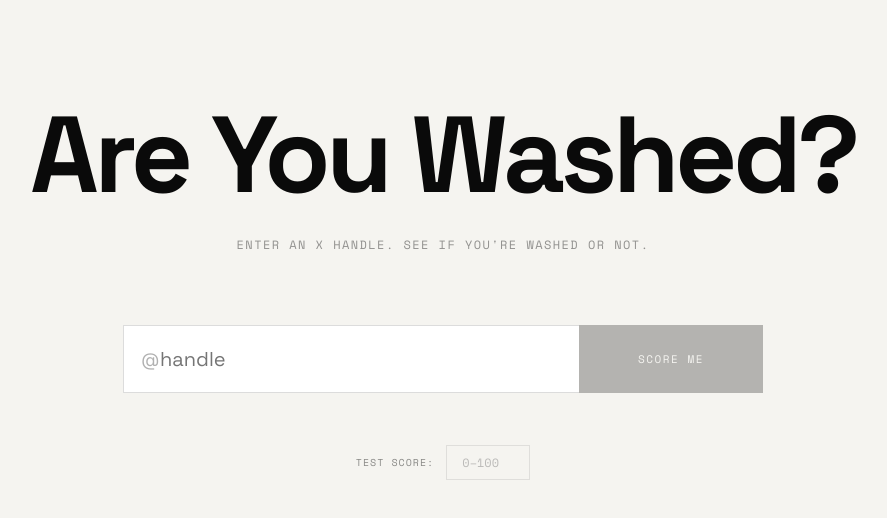
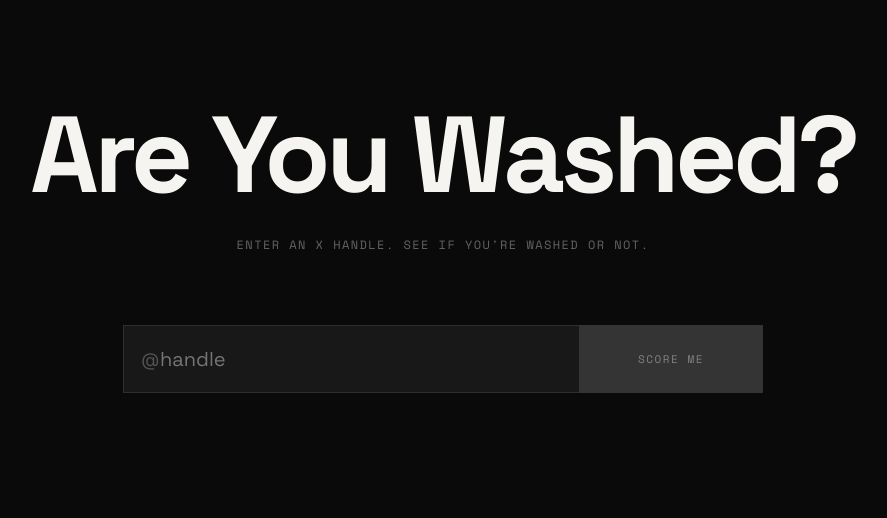
Before and after one commit to tlewisstempel-byte/are-you-washed, a Next.js app: page / in a window 1280 px wide. Shown: the top 518 px of the page, without its empty margins (197-1084 px from the left). Built offline with nearby package versions, Linux system fonts and the light colour scheme.

Commit message:
feat: carbon landing page, remove score override

```diff
--- a/src/app/page.tsx
+++ b/src/app/page.tsx
@@ -16,7 +16,6 @@ export default function Home() {
   const [handle, setHandle] = useState("");
   const [phase, setPhase] = useState<Phase>("idle");
   const [error, setError] = useState("");
-  const [scoreOverride, setScoreOverride] = useState("");
   const [isHovered, setIsHovered] = useState(false);
   const [isFocused, setIsFocused] = useState(false);
   const router = useRouter();
@@ -32,10 +31,7 @@ export default function Home() {
       const res = await fetch("/api/score", {
         method: "POST",
         headers: { "Content-Type": "application/json" },
-        body: JSON.stringify({
-          handle: h,
-          scoreOverride: scoreOverride ? Number(scoreOverride) : undefined,
-        }),
+        body: JSON.stringify({ handle: h }),
       });
 
       const data = await res.json();
@@ -56,7 +52,7 @@ export default function Home() {
     <main
       style={{
         minHeight: "100vh",
-        background: OFF_WHITE,
+        background: CARBON,
         display: "flex",
         flexDirection: "column",
         alignItems: "center",
@@ -71,7 +67,7 @@ export default function Home() {
             fontWeight: 700,
             fontSize: "clamp(56px, 10vw, 108px)",
             letterSpacing: "-0.04em",
-            color: CARBON,
+            color: OFF_WHITE,
             lineHeight: 0.96,
             margin: 0,
           }}
@@ -85,11 +81,11 @@ export default function Home() {
             fontSize: 12,
             textTransform: "uppercase",
             letterSpacing: "0.12em",
-            color: "rgba(10,10,10,0.42)",
+            color: "rgba(245,244,240,0.38)",
             marginTop: 28,
           }}
         >
-          Enter an X handle. See if you're washed or not.
+          Enter an X handle. See if you&apos;re washed or not.
         </p>
       </div>
 
@@ -105,8 +101,8 @@ export default function Home() {
           marginBottom: 76,
           transform: formInteractive ? "translateY(-2px) scale(1.012)" : "translateY(0) scale(1)",
           boxShadow: formInteractive
-            ? "0 14px 32px rgba(10,10,10,0.08)"
-            : "0 0 0 rgba(10,10,10,0)",
+            ? "0 14px 32px rgba(0,0,0,0.4)"
+            : "0 0 0 rgba(0,0,0,0)",
           transition:
             "transform 220ms cubic-bezier(0.16, 1, 0.3, 1), box-shadow 220ms cubic-bezier(0.16, 1, 0.3, 1)",
         }}
@@ -120,7 +116,7 @@ export default function Home() {
               transform: "translateY(-50%)",
               fontFamily: GROTESK,
               fontSize: 18,
-              color: isFocused ? "rgba(10,10,10,0.5)" : "rgba(10,10,10,0.32)",
+              color: isFocused ? "rgba(245,244,240,0.5)" : "rgba(245,244,240,0.28)",
               pointerEvents: "none",
               userSelect: "none",
               transition: "color 180ms cubic-bezier(0.16, 1, 0.3, 1)",
@@ -142,14 +138,14 @@ export default function Home() {
               padding: "20px 18px 20px 36px",
               fontFamily: GROTESK,
               fontSize: 20,
-              color: CARBON,
-              background: "#FFFFFF",
+              color: OFF_WHITE,
+              background: "rgba(245,244,240,0.06)",
               border: `1px solid ${
                 isFocused
-                  ? "rgba(10,10,10,0.24)"
+                  ? "rgba(245,244,240,0.24)"
                   : formInteractive
-                    ? "rgba(10,10,10,0.18)"
-                    : "rgba(10,10,10,0.14)"
+                  ? "rgba(245,244,240,0.16)"
+                  : "rgba(245,244,240,0.10)"
               }`,
               borderRight: "none",
               outline: "none",
@@ -170,63 +166,18 @@ export default function Home() {
             fontSize: 11,
             textTransform: "uppercase",
             letterSpacing: "0.14em",
-            background: canSubmit ? (formInteractive ? "#1A1A1A" : CARBON) : "rgba(10,10,10,0.38)",
-            color: OFF_WHITE,
+            background: canSubmit ? OFF_WHITE : "rgba(245,244,240,0.18)",
+            color: canSubmit ? CARBON : "rgba(245,244,240,0.4)",
             flexShrink: 0,
             border: "none",
-            opacity: canSubmit ? 1 : 0.72,
             cursor: canSubmit ? "pointer" : "not-allowed",
             transition:
-              "background 180ms cubic-bezier(0.16, 1, 0.3, 1), opacity 180ms cubic-bezier(0.16, 1, 0.3, 1)",
+              "background 180ms cubic-bezier(0.16, 1, 0.3, 1), color 180ms cubic-bezier(0.16, 1, 0.3, 1)",
           }}
         >
           {phase === "loading" ? "Scoring..." : "Score me"}
         </button>
       </form>
-
-      {/* Dev score override */}
-      <div
-        style={{
-          display: "flex",
-          alignItems: "center",
-          gap: 12,
-          marginTop: -24,
-          marginBottom: 48,
-          opacity: 0.45,
-        }}
-      >
-        <span
-          style={{
-            fontFamily: MONO,
-            fontSize: 10,
-            textTransform: "uppercase",
-            letterSpacing: "0.1em",
-            color: CARBON,
-          }}
-        >
-          Test score:
-        </span>
-
-        <input
-          type="number"
-          min="0"
-          max="100"
-          placeholder="0–100"
-          value={scoreOverride}
-          onChange={(e) => setScoreOverride(e.target.value)}
-          style={{
-            width: 84,
-            padding: "8px 10px",
-            fontFamily: MONO,
-            fontSize: 12,
-            color: CARBON,
-            background: "transparent",
-            border: `1px solid rgba(10,10,10,0.2)`,
-            outline: "none",
-            textAlign: "center",
-          }}
-        />
-      </div>
 
       {/* Loading */}
       {phase === "loading" && <LoadingAnimation />}
@@ -236,8 +187,8 @@ export default function Home() {
         <div
           style={{
             padding: "18px 24px",
-            border: "1px solid rgba(255,45,85,0.28)",
-            background: "rgba(255,45,85,0.05)",
+            border: "1px solid rgba(255,45,85,0.4)",
+            background: "rgba(255,45,85,0.08)",
             maxWidth: 560,
             width: "100%",
             textAlign: "center",
```
